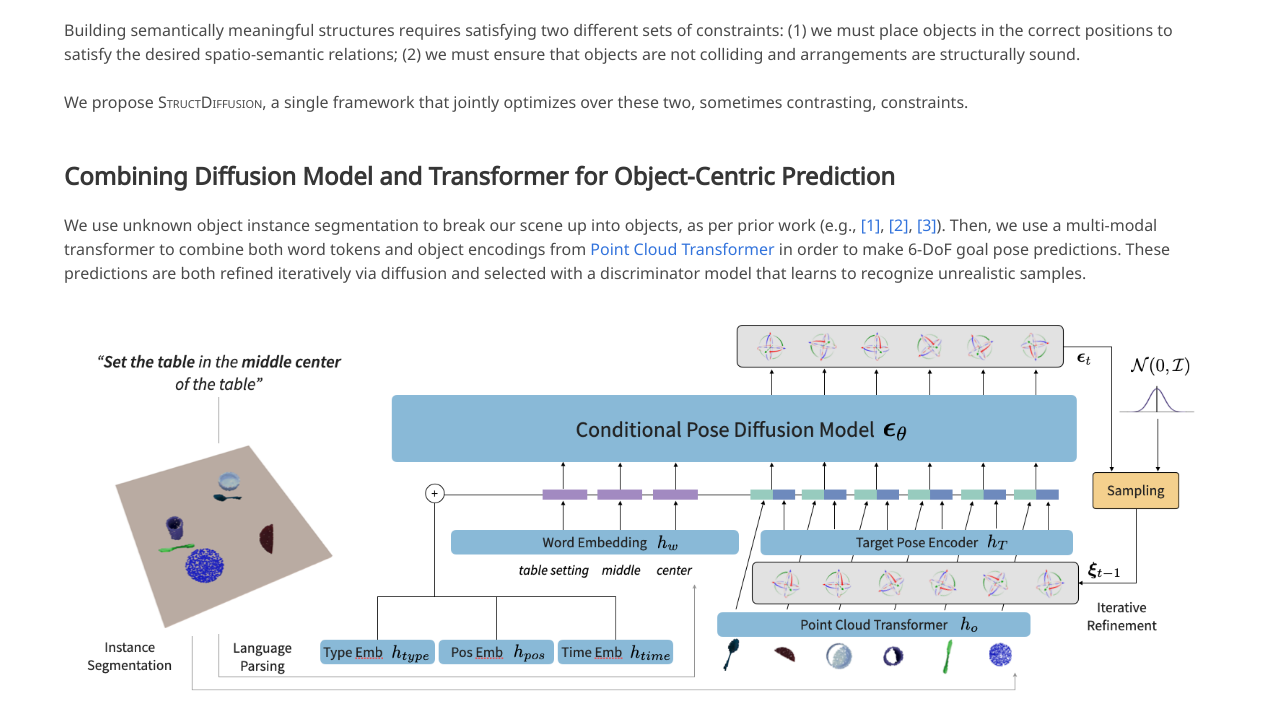
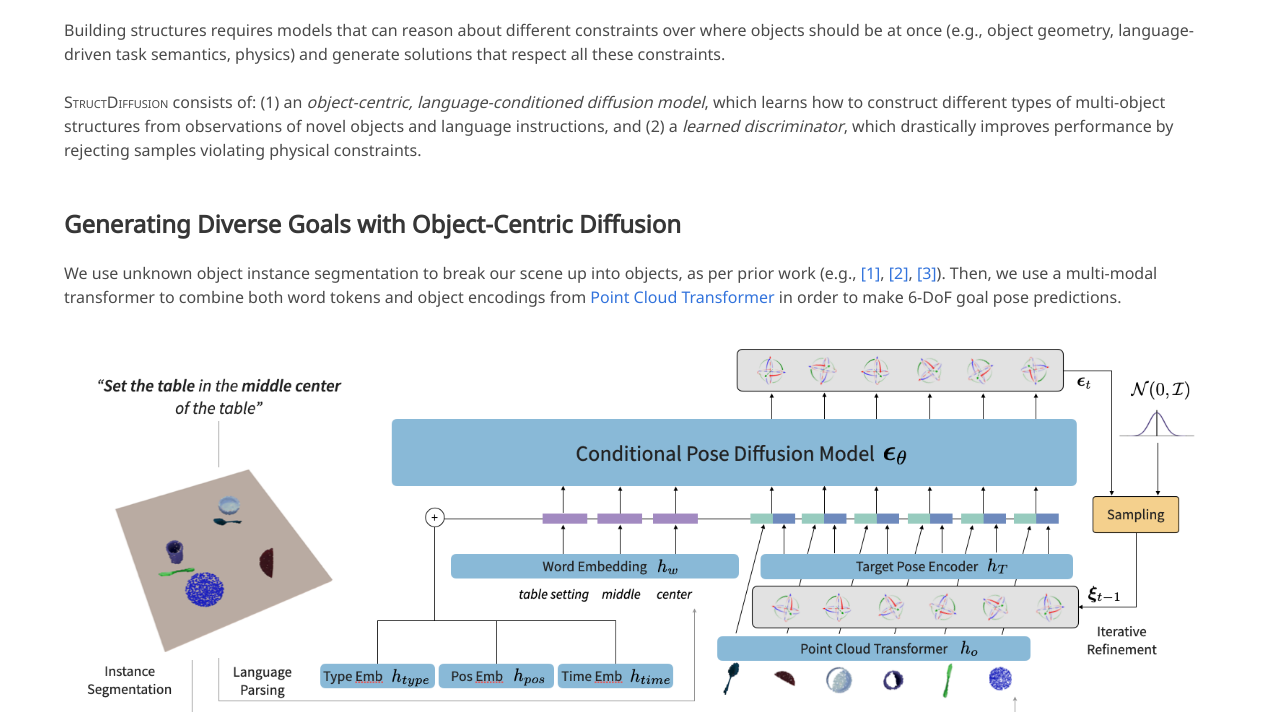
Before and after one commit to StructDiffusion/StructDiffusion.github.io, a plain HTML site: page index.html in a window 1280 px wide. Shown: the part 1088-1800 px from the top of the page. Drawn offline with nearby package versions, Linux system fonts and the light colour scheme; some icons are missing; a web font is replaced by a local one.

Commit message:
Update index.html

```diff
--- a/index.html
+++ b/index.html
@@ -88,7 +88,7 @@
     <div class="container is-max-desktop">
       <div class="columns is-centered">
         <div class="column has-text-centered">
-          <h1 class="title is-1 publication-title">StructDiffusion: Object-Centric Diffusion for Semantic Rearrangement of Novel Objects</h1>
+          <h1 class="title is-1 publication-title">StructDiffusion: Language-Guided <br> Creation of Physically-Valid Structures <br> using Unseen Objects</h1>
         </div>
       </div>
     </div>
@@ -109,7 +109,7 @@
           </p>
           <p>
             We propose <span class="dnerf">StructDiffusion</span>, which combines a diffusion model and an object-centric transformer to construct
-            structures out of a single RGB-D image based on high-level language goals, such as <i>"set the table"</i> and <i>"make a line"</i>.
+            structures given partial-view point clouds and high-level language goals, such as <i>"set the table"</i> and <i>"make a line"</i>.
           </p>
           <p>
             <span class="dnerf">StructDiffusion</span> improves success rate on assembling physically-valid structures out of unseen objects
@@ -155,13 +155,15 @@
         <!-- <br> -->
         </div>
         <p>
-          Building semantically meaningful structures requires satisfying two different sets of constraints:
-          (1) we must place objects in the correct positions to satisfy the desired spatio-semantic relations;
-          (2) we must ensure that objects are not colliding and arrangements are structurally sound.
+          Building structures requires models that can reason about different constraints over where
+          objects should be at once (e.g., object geometry, language-driven task semantics, physics)
+          and generate solutions that respect all these constraints.
         </p>
         <br>
         <p>
-          We propose <span class="dnerf">StructDiffusion</span>, a single framework that jointly optimizes over these two, sometimes contrasting, constraints.
+          <span class="dnerf">StructDiffusion</span> consists of:
+          (1) an <i>object-centric, language-conditioned diffusion model</i>, which learns how to construct different types of multi-object structures from observations of novel objects and language instructions,
+          and (2) a <i>learned discriminator</i>, which drastically improves performance by rejecting samples violating physical constraints.
         </p>
         <br>
         <!--<p>-->
@@ -170,13 +172,12 @@
         <!--</p>-->
         <br>
 
-        <h3 class="title is-4">Combining Diffusion Model and Transformer for Object-Centric Prediction</h3>
+        <h3 class="title is-4">Generating Diverse Goals with Object-Centric Diffusion</h3>
         <div class="content has-text-justified">
         <!-- <br> -->
         </div>
         <p>We use unknown object instance segmentation to break our scene up into objects, as per prior work (e.g., <a href="https://arxiv.org/abs/2108.12062">[1]</a>, <a href="https://arxiv.org/abs/2106.01352">[2]</a>, <a href="https://arxiv.org/abs/2108.12062">[3]</a>).
-        Then, we use a multi-modal transformer to combine both word tokens and object encodings from <a href="https://arxiv.org/abs/2012.09688">Point Cloud Transformer</a> in order to make 6-DoF goal pose predictions.
-        These predictions are both refined iteratively via diffusion and selected with a discriminator model that learns to recognize unrealistic samples.</p>
+        Then, we use a multi-modal transformer to combine both word tokens and object encodings from <a href="https://arxiv.org/abs/2012.09688">Point Cloud Transformer</a> in order to make 6-DoF goal pose predictions.</p>
         <br>
         <img src="media/architecture.png" class="interpolation-image"
          alt="Architecture." />
```
